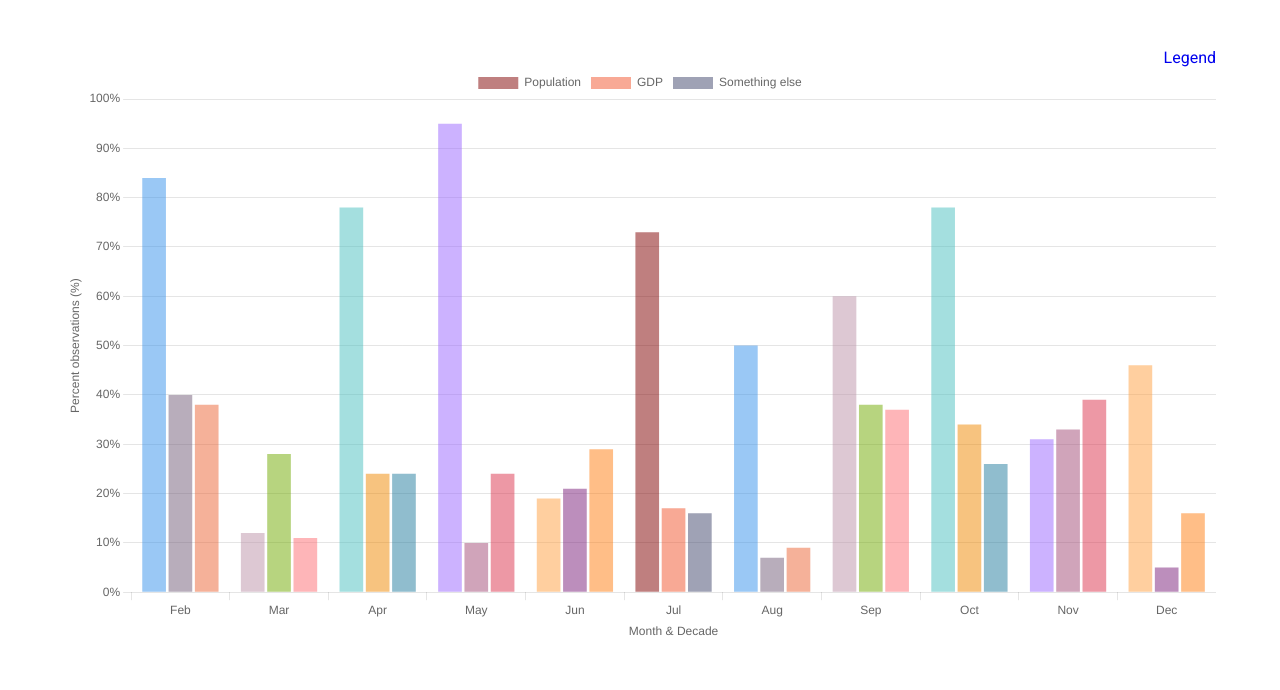
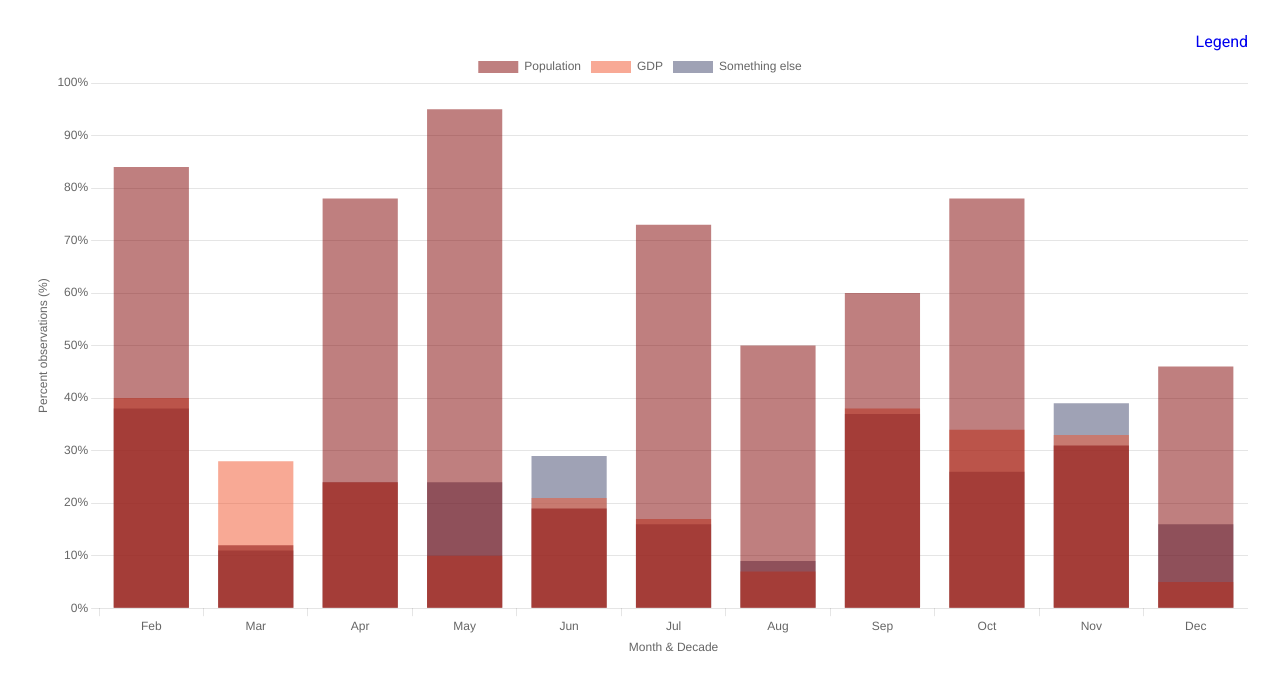
Before and after one commit to 16Bogdan54/BarChart, a website: page index.html in a window 1280 px wide. Drawn offline with nearby package versions, Linux system fonts and the light colour scheme.

Commit message:
finished bar chart

```diff
--- a/index.js
+++ b/barChart.js
@@ -1,4 +1,3 @@
-
 /*
 *
 *    file includes:
@@ -6,7 +5,6 @@
          2) Dropdown legend
 *
 */
-
 
 // data
 let numbers = [];
@@ -19,7 +17,7 @@ for(let i = 0; i < 12; i++) {
     numbers3.push(Math.floor(Math.random() * 50)) + 1;
 }
 
-const ctx = document.getElementById('myChart');
+const ctx = document.getElementById('barChart');
 
 const DISPLAY = true;
 const BORDER = false;
@@ -33,38 +31,17 @@ let myChart = new Chart(ctx, {
         datasets: [{
             label: 'Population',
             data: numbers,
-            backgroundColor: [
-                'rgba(128, 0, 0, 0.5)',
-                'rgba(54, 145, 235, 0.5)',
-                'rgba(188, 145, 168, 0.5)',
-                'rgba(75, 192, 192, 0.5)',
-                'rgba(153, 102, 255, 0.5)',
-                'rgba(255, 159, 64, 0.5)'
-            ],
+            backgroundColor: 'rgba(128, 0, 0, 0.5)',
         },
         {
             label: 'GDP',
             data: numbers2,
-            backgroundColor: [
-                'rgba(242, 84, 45, 0.5)',
-                'rgba(115, 93, 120, 0.5)',
-                'rgba(112, 169, 0, 0.5)',
-                'rgba(240, 135, 0, 0.5)',
-                'rgba(161, 74, 118, 0.5)',
-                'rgba(123, 30, 122, 0.5)'
-            ],
+            backgroundColor: 'rgba(242, 84, 45, 0.5)',
         },
         {
             label: 'Something else',
             data: numbers3,
-            backgroundColor: [
-                'rgba(64, 71, 109, 0.5)',
-                'rgba(235, 101, 52, 0.5)',
-                'rgba(254, 109, 115, 0.5)',
-                'rgba(34, 124, 157, 0.5)',
-                'rgba(219, 50, 77, 0.5)',
-                'rgba(255, 127, 17, 0.5)'
-            ],
+            backgroundColor: 'rgba(64, 71, 109, 0.5)',
         }
     ] // data set closing bracket
     },
@@ -87,6 +64,7 @@ let myChart = new Chart(ctx, {
                 }
             },
             x: {
+                stacked: true,
                 grid: {
                     display: DISPLAY,
                     drawBorder: BORDER,
--- a/index.html
+++ b/index.html
@@ -34,9 +34,13 @@
             <li class="legend-options__option">Legend option</li>
             <li class="legend-options__option">Legend option</li>
         </ul>
-        <canvas id="myChart"></canvas>
+        <canvas id="barChart"></canvas>
     </div>
 
-    <script src="/index.js"></script>
+    <div class="container">
+        <canvas id="pieChart"></canvas>
+    </div>
+
+    <script src="/barChart.js"></script>
 </body>
 </html>
--- a/style.scss
+++ b/style.scss
@@ -18,11 +18,11 @@ a {
 }
 
 .container {
+    display: flex;
+    flex-direction: column;
     height: 100vh;
     width: 100%;
-    padding: 3rem 4rem;
-    display: flex;
-    flex-direction: column;
+    padding: 2rem;
 }
 
 .legendBtn {
@@ -33,7 +33,7 @@ a {
 
 .legend-options--opened {
     position: absolute;
-    right: 4%;
+    right: 2%;
     background-color: white;
     transition: all .4 ease;
 
```
Also changed, not shown: style.css, 1 other file.
